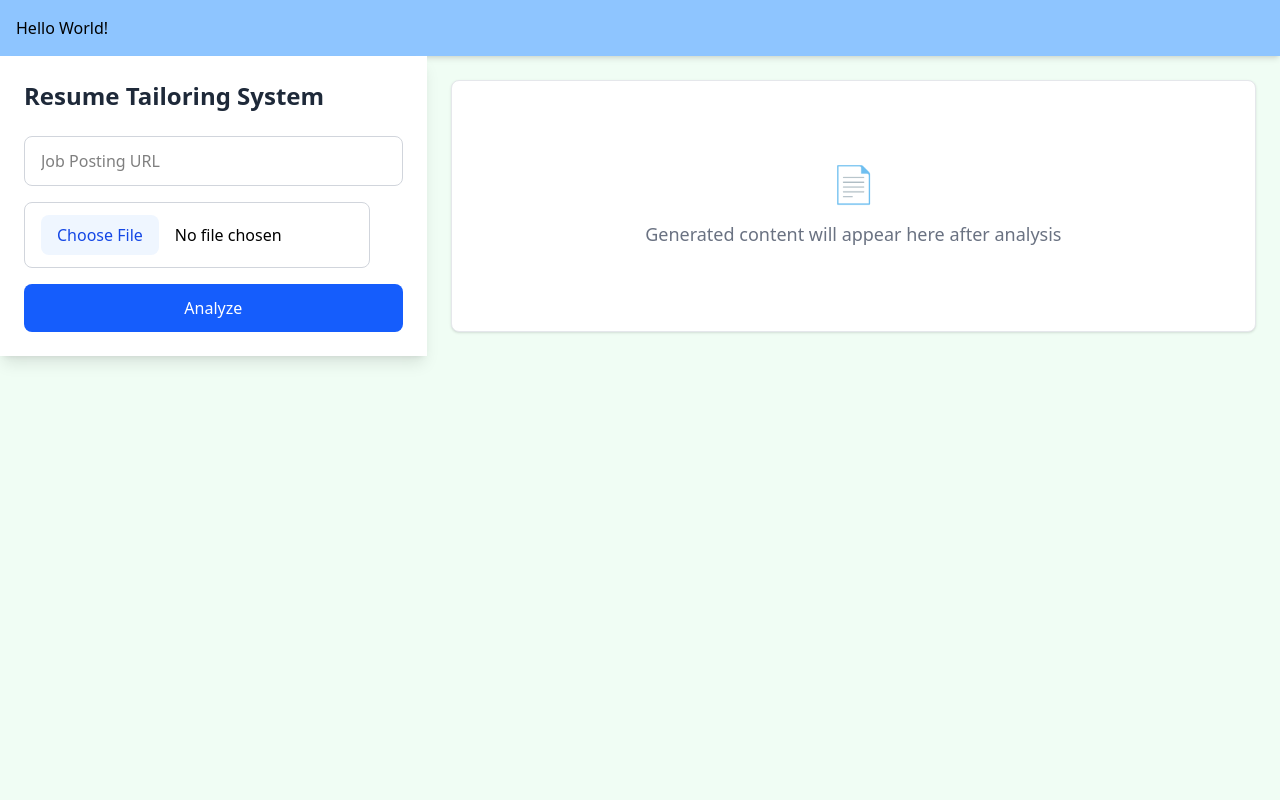
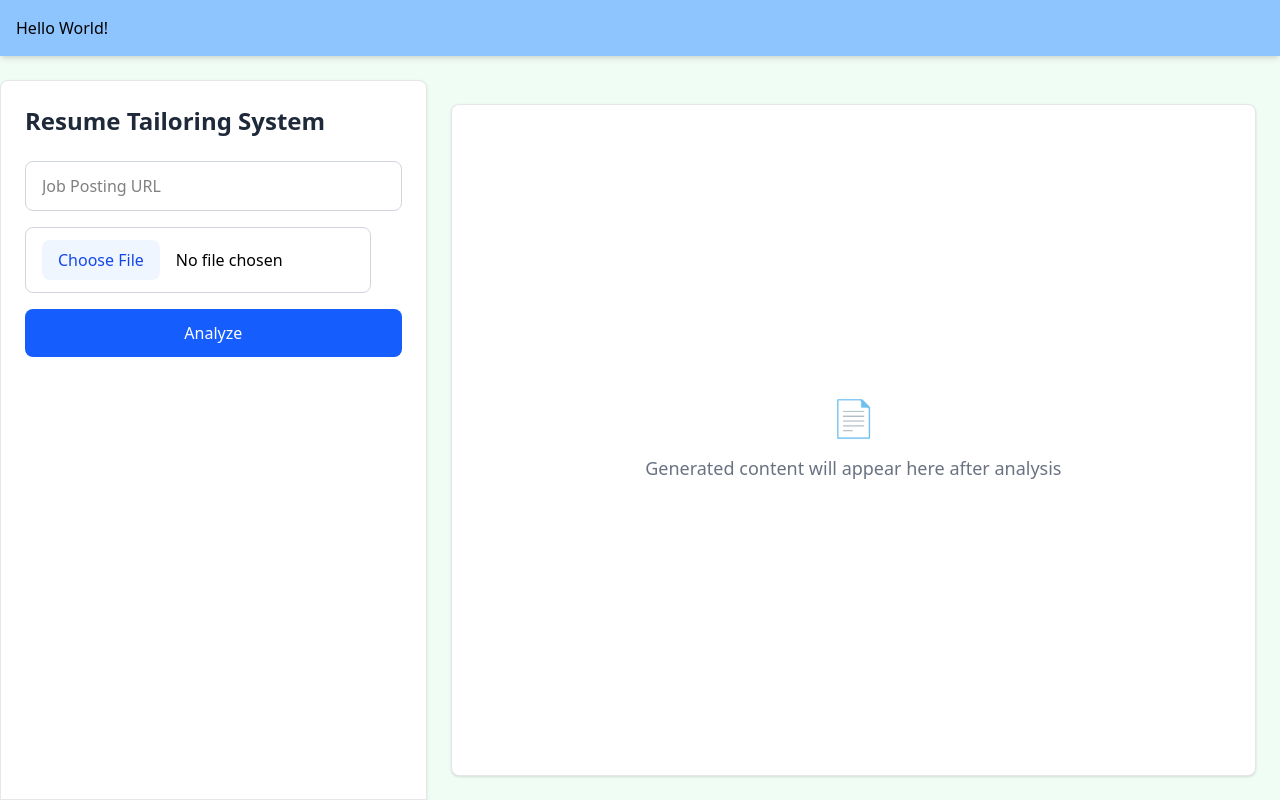
Before and after one commit to djsurt/resume-tailoring-system, a React (Vite) app in the folder resume-tailoring-frontend/: page /analyze in a window 1280 px wide. Built offline with nearby package versions, Linux system fonts and the light colour scheme.

Commit message:
Try to fix overflow

```diff
--- a/resume-tailoring-frontend/src/App.tsx
+++ b/resume-tailoring-frontend/src/App.tsx
@@ -48,11 +48,11 @@ function App() {
 
   return (
     /* Main container, with full screen layout and flexbox */
-    <div className="min-h-screen flex-col bg-green-50">
+    <div className="min-h-screen flex flex-col bg-green-50 gap-6">
       <Navbar />
-      <div className='flex flex-1'>
+      <div className=' flex flex-1'>
       {/* Left Panel - Form */}
-        <div className='w-1/3 bg-white shadow-lg p-6'>
+        <div className='w-1/3 bg-white border border-gray-200 shadow-sm p-6 rounded-t-lg'>
           <h1 className='text-2xl font-bold text-gray-800 mb-6'>Resume Tailoring System</h1>
           <div className='space-y-4'>
             <div>
@@ -87,8 +87,8 @@ function App() {
         </div>
 
       {/* Right Panel - Output */}
-        <div className='flex-1 p-6'>
-          <div className='h-full bg-white rounded-lg shadow-sm border border-gray-200 p-6 overflow-auto'>
+        <div className='flex-1 p-6 min-h-0  flex flex-col'>
+          <div className='flex-1 bg-white rounded-lg shadow-sm border border-gray-200 p-6 overflow-auto'>
             {output ? (
               <Markdown>{output}</Markdown>
             ) : (
```
